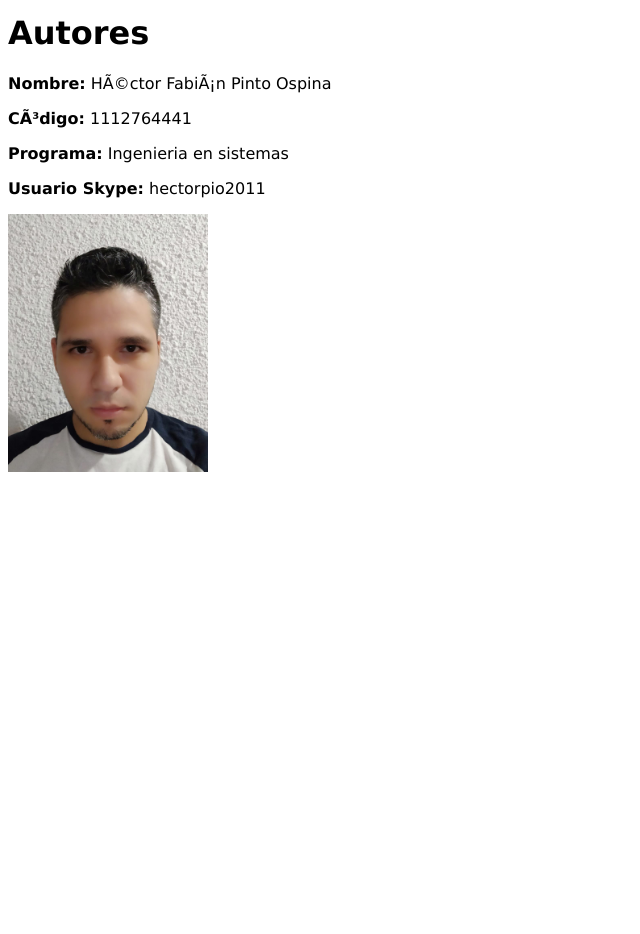
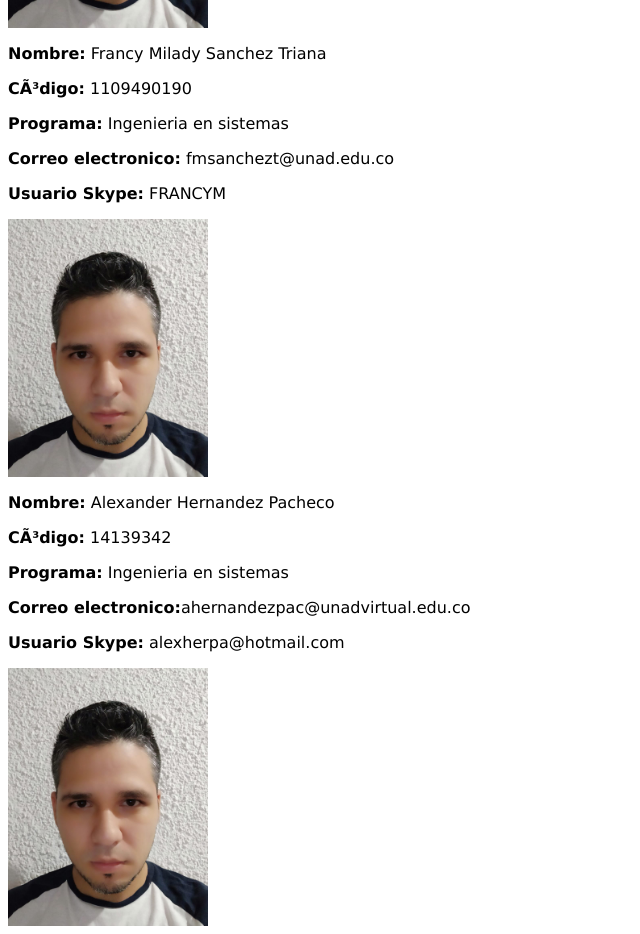
Before and after one commit to Hectorpio/Pagina_OVI, a plain HTML site: page paginas/Autores.html in a window 1280 px wide. Shown: the part 771-1705 px from the top of the page, without its empty margins (0-640 px from the left). Before the commit the page ends 1251 px from the top, so only its background shows below. Drawn offline with Linux system fonts and the light colour scheme.

Commit message:
Tercer cambio

```diff
--- a/paginas/Autores.html
+++ b/paginas/Autores.html
@@ -45,17 +45,28 @@
                  <p><b>Nombre:</b>  Héctor Fabián Pinto Ospina</p>
                  <p><b>Código:</b>  1112764441</p>
                  <p><b>Programa:</b>  Ingenieria en sistemas</p>
+                 <P><b>Correo electronico:</b>hectorpio2011@gmail.com</P>
                  <p><b>Usuario Skype:</b>  hectorpio2011</p>
                  <a href=""><img class="hector" src="../Image/hector.jfif" alt=""></a>
                 </hgroup>
-                <h1>Autores</h1>
-                <p><b>Nombre:</b>  Héctor Fabián Pinto Ospina</p>
-                <p><b>Código:</b>  1112764441</p>
+
+                <hgroup>
+                    <p><b>Nombre:</b>  Francy Milady Sanchez Triana</p>
+                <p><b>Código:</b>  1109490190</p>
                 <p><b>Programa:</b>  Ingenieria en sistemas</p>
-                <p><b>Usuario Skype:</b>  hectorpio2011</p>
+                <P><b>Correo electronico:</b> fmsanchezt@unad.edu.co</P>
+                <p><b>Usuario Skype:</b>  FRANCYM</p>
                 <a href=""><img class="hector" src="../Image/hector.jfif" alt=""></a
+                </hgroup>
+
                 <hgroup>
 
+                <p><b>Nombre:</b>  Alexander Hernandez Pacheco</p>
+                <p><b>Código:</b>  14139342</p>
+                <p><b>Programa:</b>  Ingenieria en sistemas</p>
+                 <P><b>Correo electronico:</b>ahernandezpac@unadvirtual.edu.co</P>
+                <p><b>Usuario Skype:</b>  alexherpa@hotmail.com</p>
+                <a href=""><img class="hector" src="../Image/hector.jfif" alt=""></a
                 </hgroup>
 
             </div>
```
